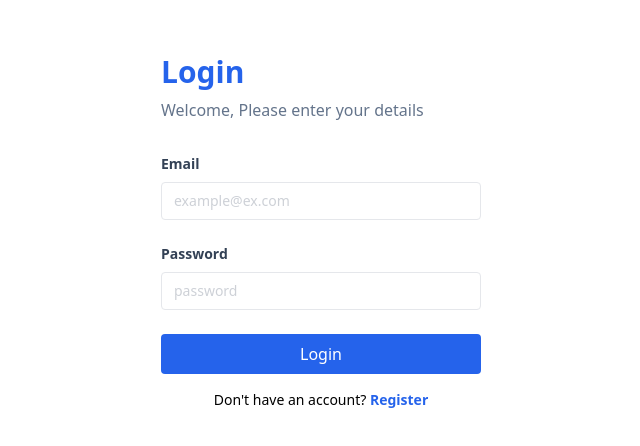
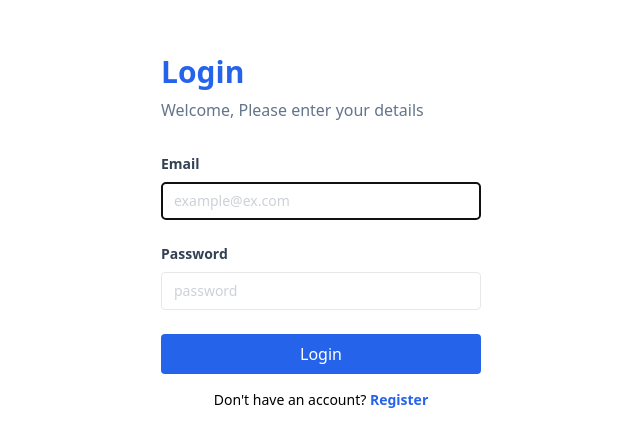
Before and after one commit to fikiap23/belajar_reactjs_vite, a React (Vite) app: page /login in a window 1280 px wide. Shown: the part 168-614 px from the top of the page, without its empty margins (319-959 px from the left). Built offline with nearby package versions, Linux system fonts and the light colour scheme.

Commit message:
ref untuk login

```diff
--- a/src/components/Elements/Input/Index.jsx
+++ b/src/components/Elements/Input/Index.jsx
@@ -1,7 +1,8 @@
 /* eslint-disable react/prop-types */
 import Label from './Label'
 import Input from './Input'
-const InputForm = (props) => {
+import { forwardRef } from 'react'
+const InputForm = forwardRef((props, ref) => {
   const {
     label,
     type = 'text',
@@ -13,9 +14,16 @@ const InputForm = (props) => {
   return (
     <div className="mb-6">
       <Label htmlfor={htmlfor}>{label}</Label>
-      <Input type={type} placeholder={placeholder} id={id} name={name} />
+      <Input
+        type={type}
+        placeholder={placeholder}
+        id={id}
+        name={name}
+        ref={ref}
+      />
     </div>
   )
-}
+})
+InputForm.displayName = 'InputForm' // Add this line to set the display name of the component
 
 export default InputForm
--- a/src/components/Elements/Input/Input.jsx
+++ b/src/components/Elements/Input/Input.jsx
@@ -1,5 +1,7 @@
+import { forwardRef } from 'react'
+
 /* eslint-disable react/prop-types */
-const Input = (props) => {
+const Input = forwardRef((props, ref) => {
   const { type, placeholder, id, name } = props
   return (
     <input
@@ -8,8 +10,11 @@ const Input = (props) => {
       placeholder={placeholder}
       id={id}
       name={name}
+      ref={ref}
     />
   )
-}
+})
+
+Input.displayName = 'Input' // Add this line to set the display name
 
 export default Input
--- a/src/components/Fragments/FormLogin.jsx
+++ b/src/components/Fragments/FormLogin.jsx
@@ -1,3 +1,5 @@
+import { useEffect } from 'react'
+import { useRef } from 'react'
 import Button from '../Elements/Button'
 import InputForm from '../Elements/Input'
 const FromLogin = () => {
@@ -10,6 +12,11 @@ const FromLogin = () => {
     console.log('login')
     window.location.href = '/products'
   }
+
+  const emailRef = useRef(null)
+  useEffect(() => {
+    emailRef.current.focus()
+  }, [])
   return (
     <form onSubmit={handlerLogin}>
       <div className="mb-6">
@@ -20,6 +27,7 @@ const FromLogin = () => {
           id="email"
           name="email"
           htmlfor="email"
+          ref={emailRef}
         />
         <InputForm
           label="Password"
```
